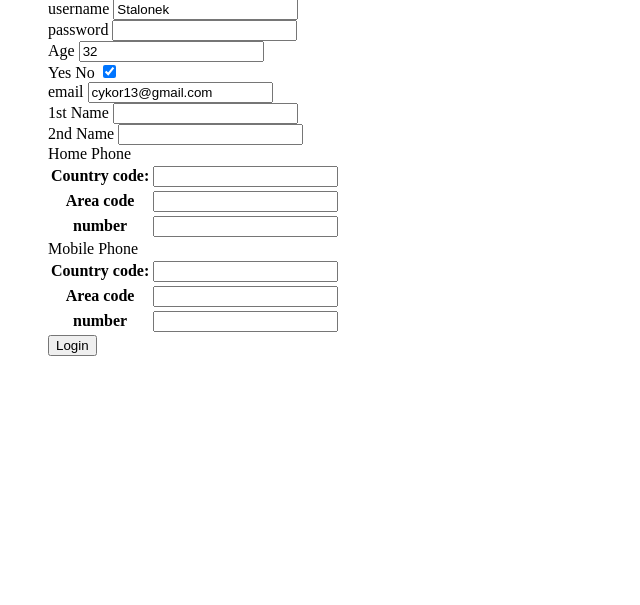
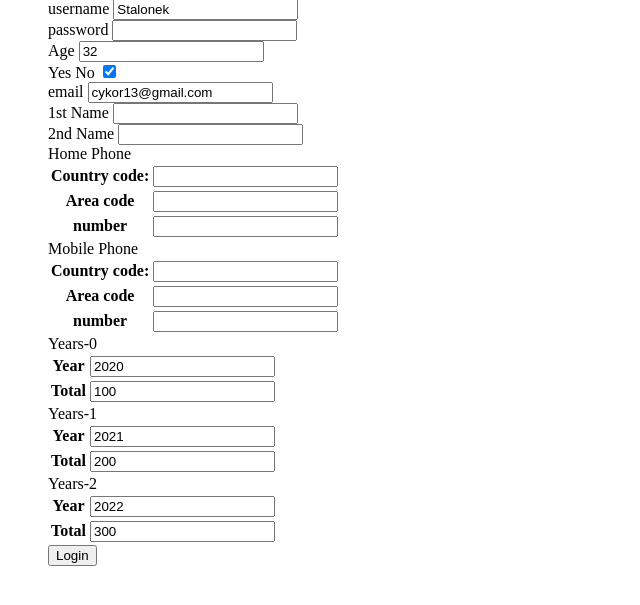
Before and after one commit to stalonek91/Flask_wtf, a Flask app: page / in a window 1280 px wide. Shown: the part 81-686 px from the top of the page, without its empty margins (0-640 px from the left). Run offline with Flask 3, Linux system fonts and the light colour scheme.

Commit message:
Adding FieldList and named tuple functionality

```diff
--- a/app.py
+++ b/app.py
@@ -1,11 +1,17 @@
 from flask import Flask, render_template
 from flask_wtf import FlaskForm
-from wtforms import StringField, PasswordField, IntegerField, BooleanField, Form, FormField
+from wtforms import StringField, PasswordField, IntegerField, BooleanField, Form, FormField, FieldList
 from wtforms.validators import InputRequired, Length, AnyOf, Email
+from collections import namedtuple
 
 
 app = Flask(__name__)
 app.config['SECRET_KEY'] = 'MySecret!'
+
+
+class YearForm(Form):
+    year = IntegerField('Year')
+    total = IntegerField('Total')
 
 class TelephoneForm(Form):
     country_code = StringField('Country code:')
@@ -35,6 +41,7 @@ class NameForm(LoginForm):
     second_name = StringField('2nd Name')
     home_phone = FormField(TelephoneForm)
     mobile_phone = FormField(TelephoneForm)
+    years = FieldList(FormField(YearForm), min_entries=3)
 
 class User():
     def __init__(self, username, age, email) -> None:
@@ -44,15 +51,32 @@ class User():
 
 
 
+
     @app.route('/', methods = ['POST', 'GET'])
     def index():
 
+
+
+        group = namedtuple('Group', ['year', 'total'])
+        g1 = group(2020, 100)
+        g2 = group(2021, 200)
+        g3 = group(2022, 300)
+
+        data = {'years' : [g1, g2, g3]}
+
         User_sylwek = User(username='Stalonek', age=32, email='cykor13@gmail.com')
-        form = NameForm(obj=User_sylwek)
+        form = NameForm(obj=User_sylwek, data=data)
 
         if form.validate_on_submit():
-            return f'Home Phone area code: {form.home_phone.area_code.data} and Mobile area code is: {form.mobile_phone.area_code.data}'
+            # return f'Home Phone area code: {form.home_phone.area_code.data} and Mobile area code is: {form.mobile_phone.area_code.data}'
             # return f'<h1> Username: {form.username.data} password: {form.password.data} Age: {form.age.data} Yes or No: {form.yes_no.data} email: {form.email.data}</h1>'
+            output = '<h1>'
+
+            for field in form.years:
+                output += f'Year: {field.year.data} Total: {field.total.data} <br />'
+
+            output +=  '</h1>'
+            return output
 
         return render_template('index.html', form=form)
 
--- a/templates/index.html
+++ b/templates/index.html
@@ -18,6 +18,10 @@
         {{renderfield(form.home_phone)}}
         {{renderfield(form.mobile_phone)}}
 
+        {% for form in form.years %}
+            {{renderfield(form)}}
+        {% endfor %}
+
       <button>Login</button>
     </form>
   </body>
```
